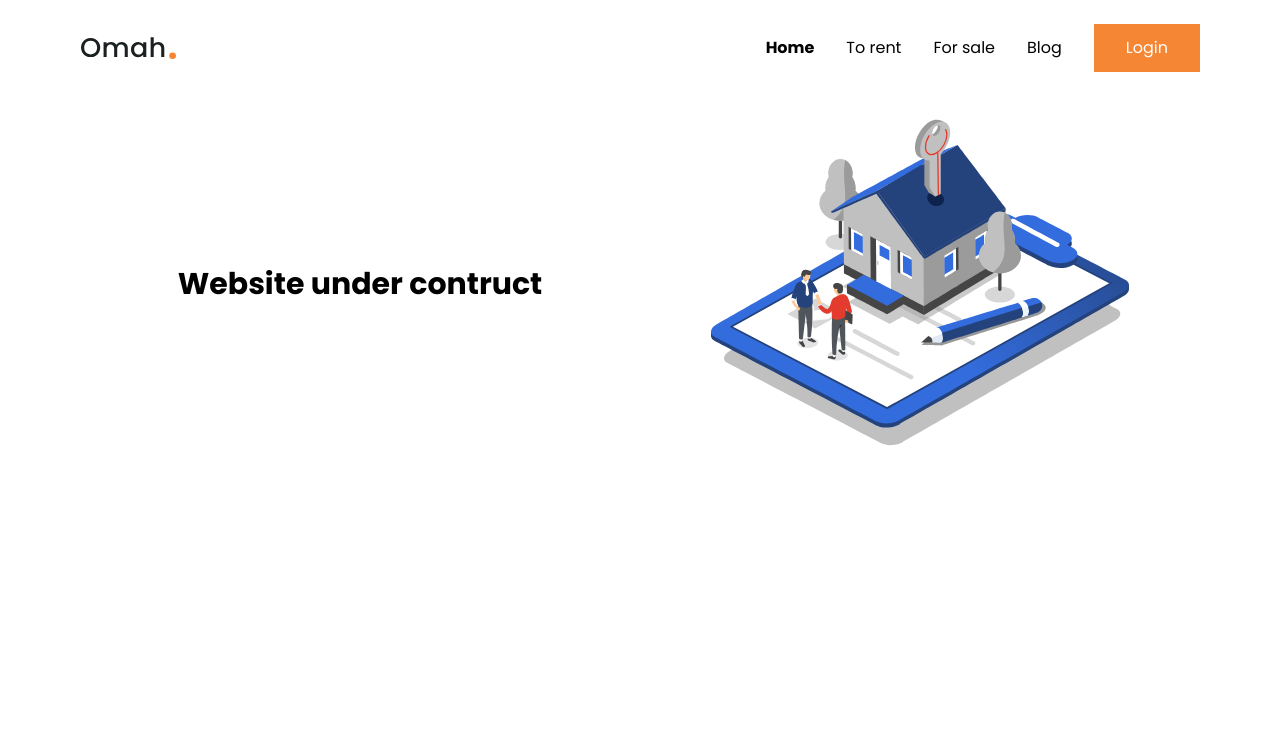
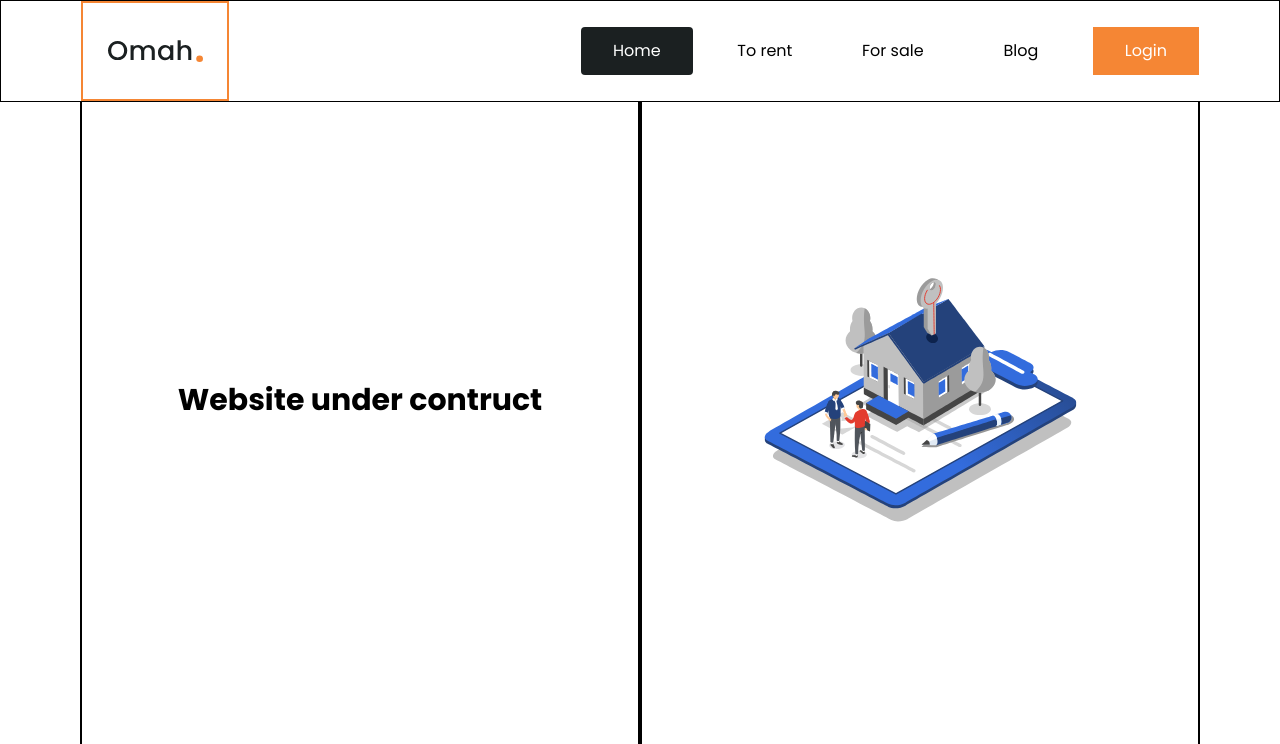
Before and after one commit to yorisofficial/omah, a Next.js app: page / in a window 1280 px wide. Shown: the top 744 px of the page. Built offline with nearby package versions, Linux system fonts and the light colour scheme.

Commit message:
Adding UX on navigation bar

```diff
--- a/src/app/component/ui/navbar/page.tsx
+++ b/src/app/component/ui/navbar/page.tsx
@@ -1,8 +1,8 @@
 "use client"
+import React, { useEffect, useRef, useState } from "react";
 import Image from "next/image";
 import Link from "next/link";
 import { usePathname } from "next/navigation";
-import React from "react";
 import { IconMenu, IconX } from '@tabler/icons-react';
 import Button from "../button/page";
 
@@ -30,18 +30,40 @@ const menuNav = [
 ]
 
 
-
 const Navbar = () => {
     const pathname = usePathname()
     const [isOpen, setIsOpen] = React.useState(false);
+    const [isScrolled, setIsScrolled] = useState(false);
+    const navbarRef = useRef(null);
     const handleClick = () => {
         setIsOpen(!isOpen)
     }
 
+    let activeNav = "";
+
+    useEffect(() => {
+        const handleScroll = () => {
+            const isWindowScrolled = window.scrollY > 140;
+            setIsScrolled(isWindowScrolled);
+        };
+        const handleClickOutside = (event: MouseEvent) => {
+            if (navbarRef.current && !(navbarRef.current as any).contains(event.target)) {
+                setIsOpen(false);
+            }
+        };
+        window.addEventListener("scroll", handleScroll);
+        document.addEventListener('mousedown', handleClickOutside);
+
+        return () => {
+            window.removeEventListener("scroll", handleScroll);
+            document.removeEventListener("mousedown", handleClickOutside);
+        }
+    }, []);
+
     return (
         <div>
-            <nav className="flex justify-between flex-col xl:flex-row z-50 w-full fixed right-0 top-0 px-6 xl:px-20 bg-white">
-                <div className="header flex w-full xl:w-fit justify-between items-center">
+            <nav className={`${isScrolled ? "shadow-lg fixed" : "fixed"} border flex justify-between flex-col xl:flex-row z-50 w-full right-0 top-0 xl:px-20 bg-white`}>
+                <div className={`header px-6 flex w-full xl:w-fit justify-between items-center z-50 bg-white border-2 border-primary`}>
                     <Link href={"/"}>
                         <Image className="w-24 h-24 object-contain" src={"/navbar-brand.svg"} alt="logo" width={100} height={100} />
                     </Link>
@@ -51,9 +73,21 @@ const Navbar = () => {
                         </button>
                     </div>
                 </div>
-                <div className={`nav-menu md:w-1/2 xl:w-fit ${isOpen ? "flex flex-col py-4 gap-8 bg-white drop-shadow-xl rounded-md px-4 border-2 border-[#f4f4f4] mt-4" : "hidden"} xl:bg-none xl:drop-shadow-none xl:rounded-none xl:px-0 xl:border-none xl:mt-0 xl:flex xl:flex-row xl:justify-center xl:items-center xl:gap-8`}>
+                <div ref={navbarRef} className={`nav-menu xl:hidden flex flex-col gap-8 py-4 px-4 absolute border w-full -top-[400px] left-0 transform duration-500 ${isOpen ? "bg-white top-[100px] opacity-100 -z-50" : "opacity-0 -z-50"}`}>
                     {menuNav.map((item) => (
-                        <Link href={item.href} key={item.id} className={`${pathname === item.href ? "font-bold border-2 border-[#f4f4f4] bg-white drop-shadow-md xl:bg-none xl:border-none xl:drop-shadow-none" : ""} py-3 text-center rounded-md`}>
+                        <Link onClick={handleClick} href={item.href} key={item.id} className={`p-3 rounded ${pathname === item.href ? `bg-black text-white py-3 ${activeNav}` : ""}`}>
+                            {item.title}
+                        </Link>
+                    ))}
+                    <div className="button-group w-full xl:w-fit mx-auto flex justify-center">
+                        <Link href={"/login"}>
+                            <Button variant="primary" onClick={() => { }} className="">Login</Button>
+                        </Link>
+                    </div>
+                </div>
+                <div className={`nav-menu-desktop xl:flex items-center hidden gap-4`}>
+                    {menuNav.map((item) => (
+                        <Link onClick={handleClick} href={item.href} key={item.id} className={`p-3 rounded w-28 flex justify-center ${pathname === item.href ? `bg-black text-white py-3 ${activeNav}` : ""}`}>
                             {item.title}
                         </Link>
                     ))}
--- a/src/app/page.tsx
+++ b/src/app/page.tsx
@@ -7,12 +7,12 @@ export default function Home() {
   return (
     <main className='w-full'>
       <section id='hero'>
-        <div className="grid grid-cols-2">
-          <div className="xl:order-2">
-            <Lottie animationData={houseAnimation} />
+        <div className="grid grid-cols-1 xl:grid-cols-2 w-full h-screen">
+          <div className="xl:order-2 w-full h-full flex justify-center items-center border-2">
+            <Lottie animationData={houseAnimation} className='w-3/4' />
           </div>
-          <div className="flex justify-center items-center">
-            <h1 className="text-3xl font-bold">Website under contruct</h1>
+          <div className="w-full h-full flex justify-center items-center border-2">
+            <h1 className="text-3xl font-bold text-center xl:text-start">Website under contruct</h1>
           </div>
         </div>
       </section>
```
